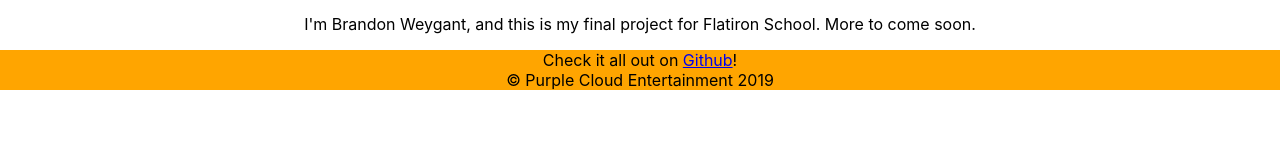
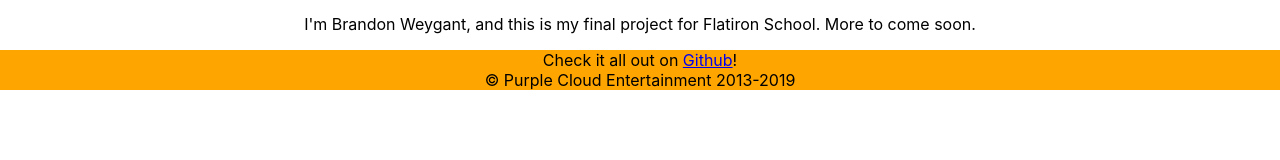
Before and after one commit to BMWeygant/Conversation-Starter-React-Front-End, a React (Create React App) app in the folder conversation-starter/: page /about in a window 1280 px wide. Shown: the part 124-284 px from the top of the page. Built offline with nearby package versions, Linux system fonts and the light colour scheme.

Commit message:
Added new Date object to footer for future proofing

```diff
--- a/conversation-starter/src/components/Footer.js
+++ b/conversation-starter/src/components/Footer.js
@@ -1,5 +1,4 @@
 import React from 'react';
-
 const Footer = () => {
     return (
         <footer className ="footer-wrapper">
@@ -7,7 +6,7 @@ const Footer = () => {
                 Check it all out on <a target="github repo" href="https://github.com/BMWeygant/Conversation-Starter-React-Front-End.git">Github</a>!
             </div>
             <div className="footer-copyright">
-                © Purple Cloud Entertainment 2019
+                © Purple Cloud Entertainment 2013-{new Date().getFullYear()}
             </div>
         </footer>
     )
```
